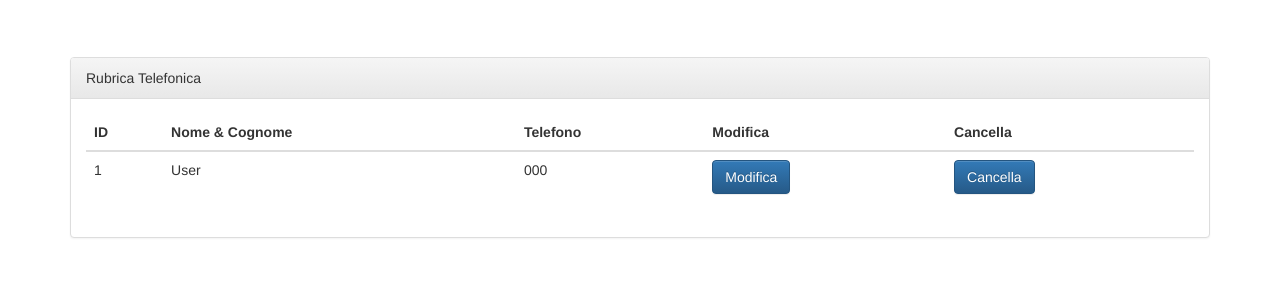
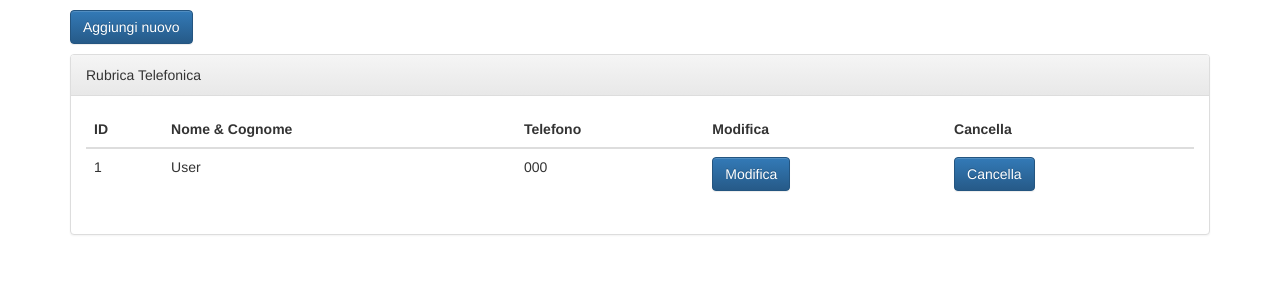
Before and after one commit to webreattivo/crud-in-php-con-slim-micro-framework, a PHP site: template templates/index.phtml in a window 1280 px wide. Shown: the top 300 px of the page. Run offline with PHP 8.4, Linux system fonts and the light colour scheme; the template is opened without the code that fills it: most values are stand-ins (such as "Sample title", 1, 10 or a date in 2020); some libraries are stand-ins or nearby versions.

Commit message:
fix layout & bugs

```diff
--- a/templates/add.phtml
+++ b/templates/add.phtml
@@ -28,7 +28,7 @@
                             <label for="">Numero di Telefono</label>
                             <input type="text" class="form-control" name="phone" id="" required="">
                         </div>
-                        <button type="submit" class="btn btn-primary">Submit</button>
+                        <button type="submit" class="btn btn-primary">SALVA</button>
                     </form>
                 </div>
             </div>
--- a/templates/edit.phtml
+++ b/templates/edit.phtml
@@ -29,7 +29,7 @@
                             <input type="text" class="form-control" name="phone" id="" value="<?php echo $contact['phone']; ?>" required="">
                         </div>
                         <input type="hidden" name="id" value="<?php echo $contact['id']; ?>">
-                        <button type="submit" class="btn btn-primary">Submit</button>
+                        <button type="submit" class="btn btn-primary">SALVA</button>
                     </form>
                 </div>
             </div>
--- a/templates/index.phtml
+++ b/templates/index.phtml
@@ -16,7 +16,8 @@
 <div class="container">
     <div class="row">
         <div class="col-md-12">
-            <div style="margin-top: 5%;" class="panel panel-default">
+            <p style="margin-top: 10px;"><a href="/add" class="btn btn-primary">Aggiungi nuovo</a></p>
+            <div class="panel panel-default">
                 <div class="panel-heading">Rubrica Telefonica</div>
                 <div class="panel-body">
                     <table class="table">
```
Also changed, not shown: index.php (+15 -0 lines).
